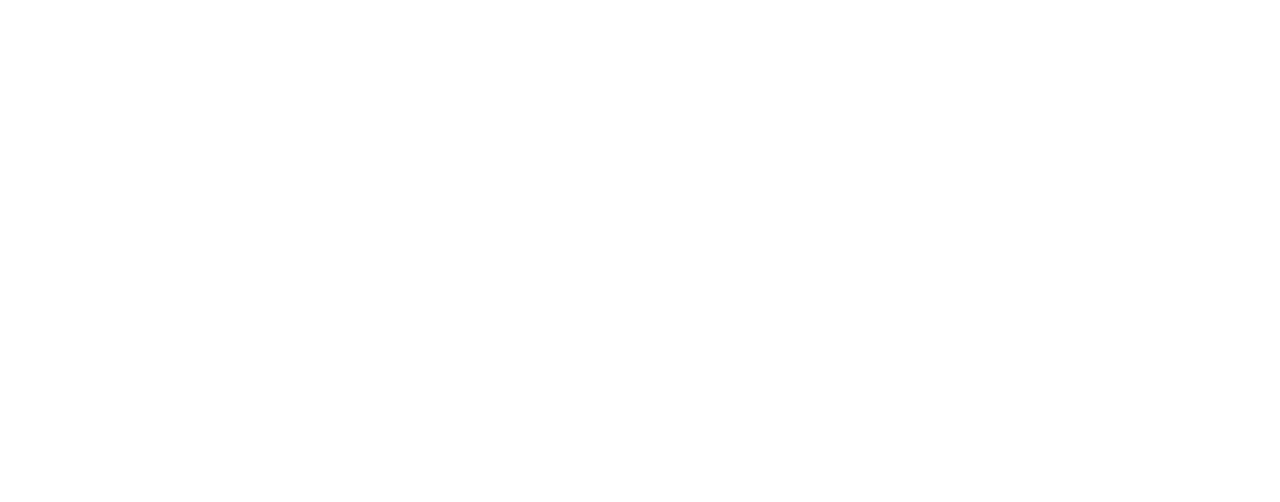
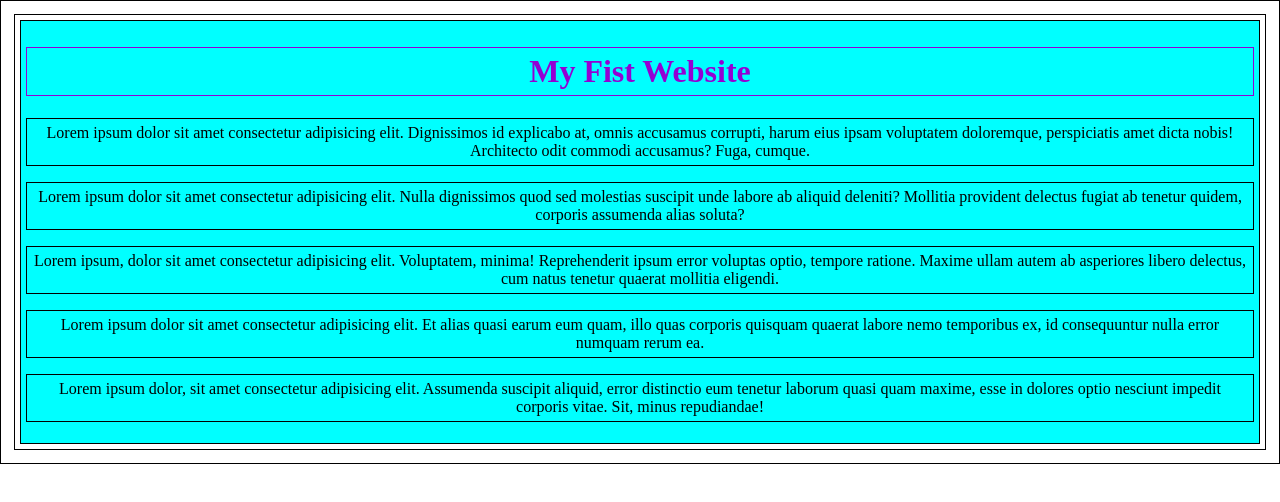
Before and after one commit to alaxrafin786/my-simple-website, a plain HTML site: page Index.html in a window 1280 px wide. Drawn offline with Linux system fonts and the light colour scheme.

Commit message:
added the fist blog

```diff
--- a/Index.html
+++ b/Index.html
@@ -3,9 +3,17 @@
 <head>
     <meta charset="UTF-8">
     <meta name="viewport" content="width=device-width, initial-scale=1.0">
-    <title>Document</title>
+    <title>My Simple Website</title>
+    <link rel="stylesheet" href="style/blog.css">
 </head>
 <body>
-
+    <div>
+        <h1>My Fist Website</h1>
+        <p>Lorem ipsum dolor sit amet consectetur adipisicing elit. Dignissimos id explicabo at, omnis accusamus corrupti, harum eius ipsam voluptatem doloremque, perspiciatis amet dicta nobis! Architecto odit commodi accusamus? Fuga, cumque.</p>
+        <p>Lorem ipsum dolor sit amet consectetur adipisicing elit. Nulla dignissimos quod sed molestias suscipit unde labore ab aliquid deleniti? Mollitia provident delectus fugiat ab tenetur quidem, corporis assumenda alias soluta?</p>
+        <p>Lorem ipsum, dolor sit amet consectetur adipisicing elit. Voluptatem, minima! Reprehenderit ipsum error voluptas optio, tempore ratione. Maxime ullam autem ab asperiores libero delectus, cum natus tenetur quaerat mollitia eligendi.</p>
+        <p>Lorem ipsum dolor sit amet consectetur adipisicing elit. Et alias quasi earum eum quam, illo quas corporis quisquam quaerat labore nemo temporibus ex, id consequuntur nulla error numquam rerum ea.</p>
+        <p>Lorem ipsum dolor, sit amet consectetur adipisicing elit. Assumenda suscipit aliquid, error distinctio eum tenetur laborum quasi quam maxime, esse in dolores optio nesciunt impedit corporis vitae. Sit, minus repudiandae!</p>
+    </div>
 </body>
 </html>
--- /dev/null
+++ b/style/blog.css
@@ -0,0 +1,15 @@
+div{
+    background-color: aqua;
+}
+h1{
+    text-align: center;
+    color: darkviolet;
+
+}
+p{
+    text-align: center;
+}
+*{
+    padding: 5px;
+    border: 1px solid;
+}
```
